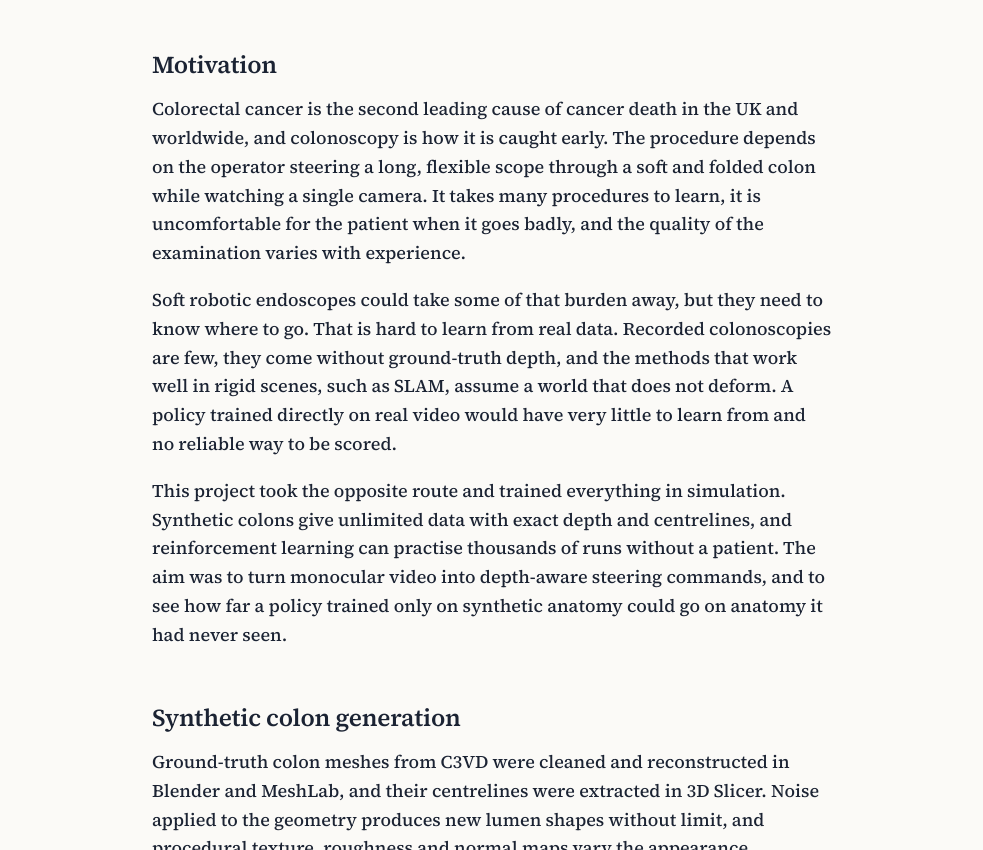
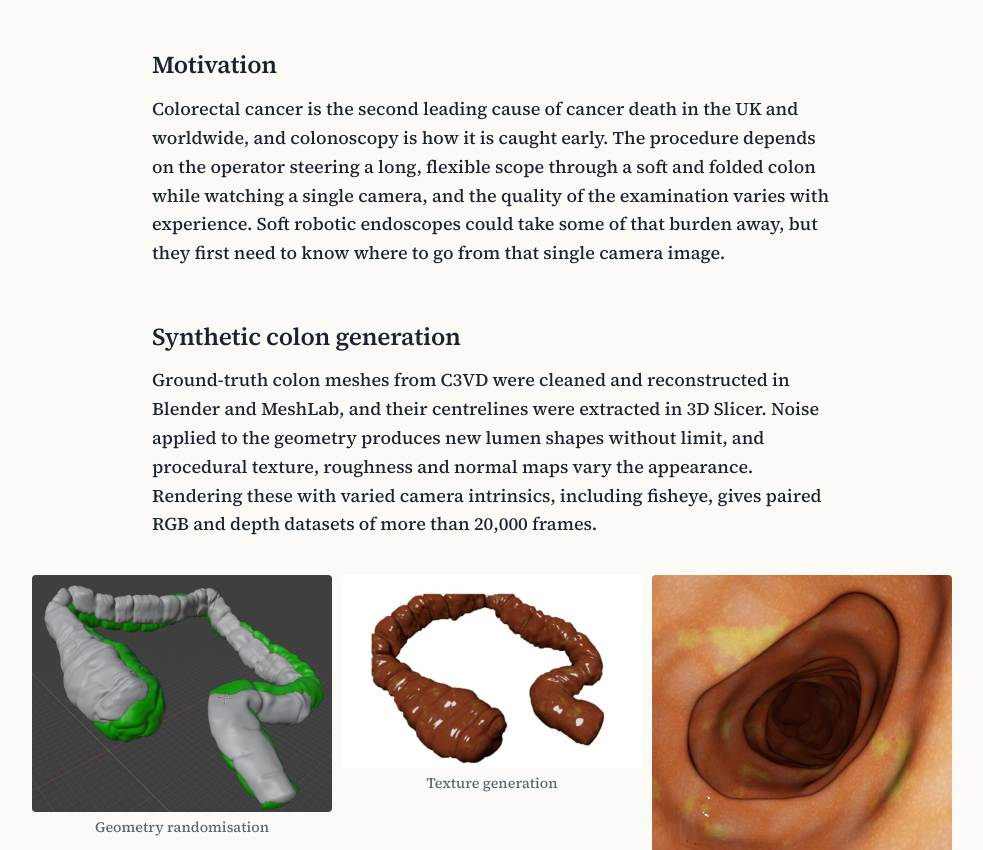
Before and after one commit to ar3o/ar3o.github.io, a plain HTML site: page endoscopy-navigation/index.html in a window 1280 px wide. Shown: the part 781-1631 px from the top of the page, without its empty margins (148-1131 px from the left). Drawn offline with Linux system fonts and the light colour scheme.

Commit message:
Shorten the motivation on the endoscopy navigation page
Co-Authored-By: Claude Opus 5.5 <noreply@anthropic.com>

```diff
--- a/endoscopy-navigation/index.html
+++ b/endoscopy-navigation/index.html
@@ -24,9 +24,7 @@
 </figure>
 
 <h2>Motivation</h2>
-<p>Colorectal cancer is the second leading cause of cancer death in the UK and worldwide, and colonoscopy is how it is caught early. The procedure depends on the operator steering a long, flexible scope through a soft and folded colon while watching a single camera. It takes many procedures to learn, it is uncomfortable for the patient when it goes badly, and the quality of the examination varies with experience.</p>
-<p>Soft robotic endoscopes could take some of that burden away, but they need to know where to go. That is hard to learn from real data. Recorded colonoscopies are few, they come without ground-truth depth, and the methods that work well in rigid scenes, such as SLAM, assume a world that does not deform. A policy trained directly on real video would have very little to learn from and no reliable way to be scored.</p>
-<p>This project took the opposite route and trained everything in simulation. Synthetic colons give unlimited data with exact depth and centrelines, and reinforcement learning can practise thousands of runs without a patient. The aim was to turn monocular video into depth-aware steering commands, and to see how far a policy trained only on synthetic anatomy could go on anatomy it had never seen.</p>
+<p>Colorectal cancer is the second leading cause of cancer death in the UK and worldwide, and colonoscopy is how it is caught early. The procedure depends on the operator steering a long, flexible scope through a soft and folded colon while watching a single camera, and the quality of the examination varies with experience. Soft robotic endoscopes could take some of that burden away, but they first need to know where to go from that single camera image.</p>
 
 <h2>Synthetic colon generation</h2>
 <p>Ground-truth colon meshes from C3VD were cleaned and reconstructed in Blender and MeshLab, and their centrelines were extracted in 3D Slicer. Noise applied to the geometry produces new lumen shapes without limit, and procedural texture, roughness and normal maps vary the appearance. Rendering these with varied camera intrinsics, including fisheye, gives paired RGB and depth datasets of more than 20,000 frames.</p>
```
